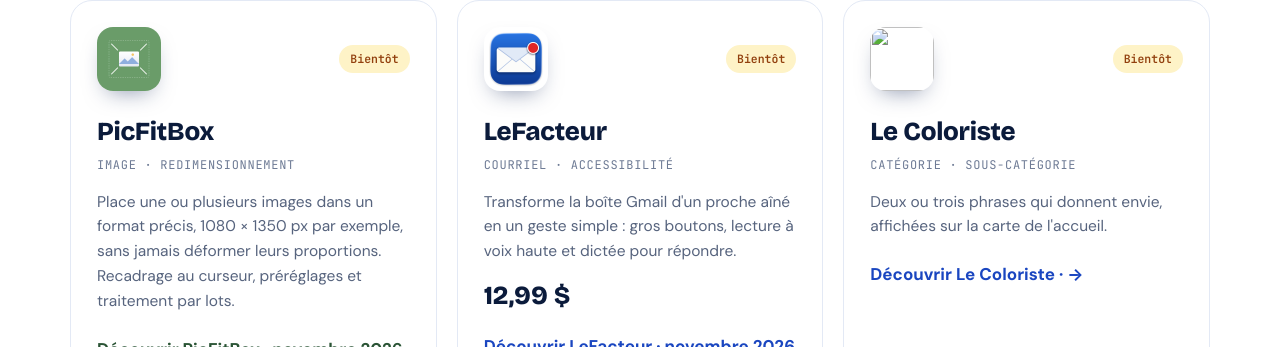
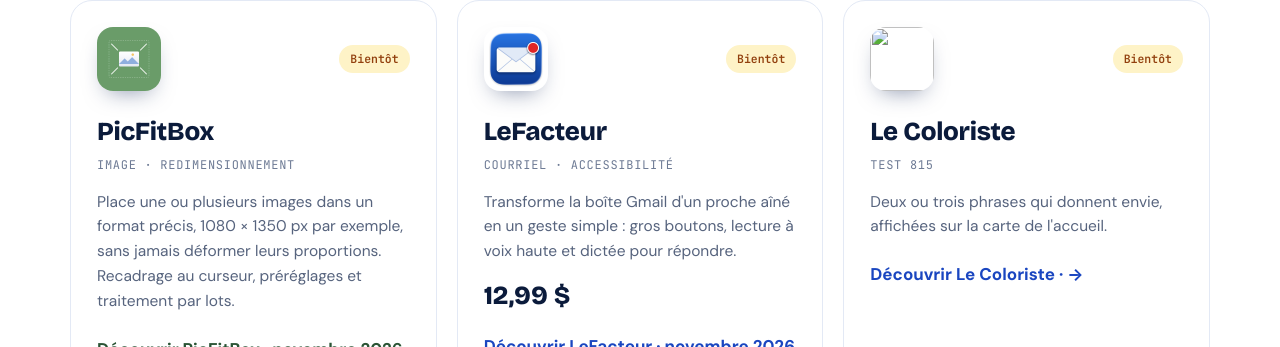
Before and after one commit to vionnikstudio/vionnikstudio.github.io, a Jekyll site: the page built from index.md, in a window 1280 px wide and 900 px high, scrolled down 1120 px. Shown: the part 103-450 px from the top of the window. Built offline with Jekyll 4.4.1, drawn with Linux system fonts in a browser that asks for light colours.

Commit message:
Update category for Le Coloriste to 'Test 815'

```diff
--- a/_produits/le_coloriste.md
+++ b/_produits/le_coloriste.md
@@ -10,7 +10,7 @@
 
 nom: "Le Coloriste"
 version: "1.5"
-categorie: "Catégorie · Sous-catégorie"
+categorie: "Test 815"
 couleur: "#1D4ED8"
 icone: "icone.jpg"
 ordre: 2
```
